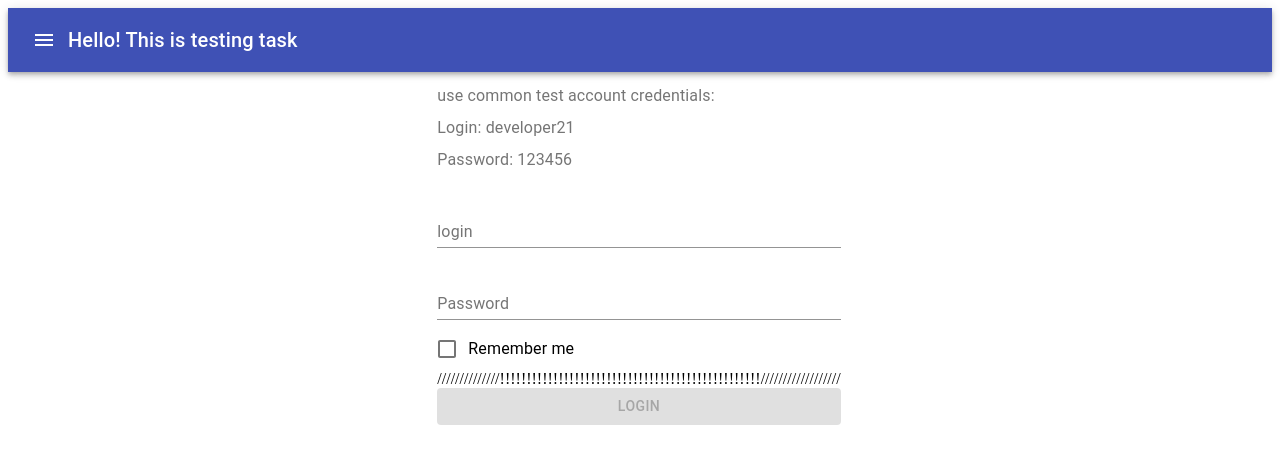
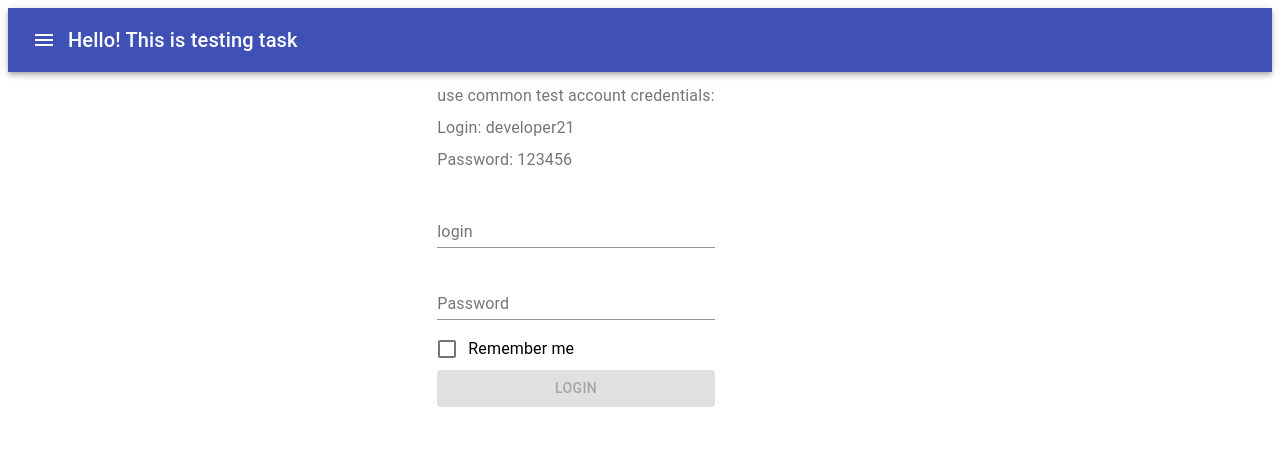
Before and after one commit to NikitaBrinzovik/test-for-US, a React (Create React App) app: page / in a window 1280 px wide. Shown: the top 464 px of the page. Built offline with nearby package versions, Linux system fonts and the light colour scheme.

Commit message:
refactored a bit

```diff
--- a/src/App/App.js
+++ b/src/App/App.js
@@ -1,27 +1,15 @@
+import React from 'react'
+//import {useDispatch, useSelector} from 'react-redux'
+import {Redirect, Route, Switch} from "react-router-dom";
+import {AppBar,  Container, IconButton, Toolbar, Typography} from '@material-ui/core'
+import {Menu} from '@material-ui/icons'
 import {MainPage} from "../components/MainPage/MainPage";
 import {Profile} from "../components/Profile/Profile";
 
-import React from 'react'
-import {AppBar,  Container, IconButton, Toolbar, Typography} from '@material-ui/core'
-
-import {Menu} from '@material-ui/icons'
-import {useDispatch, useSelector} from 'react-redux'
-
-
-import {Redirect, Route, Switch} from "react-router-dom";
-
-
-
 
 const App = () => {
-    const isLoggedIn = useSelector((state) => state.auth.isLoggedIn)
-    console.log("fff:" , isLoggedIn)
-    const dispatch = useDispatch()
-    /*
-    if (isLoggedIn) {
-        return <Redirect to={'/profile'}/>
-    }*/
-
+    //const isLoggedIn = useSelector((state) => state.auth.isLoggedIn)
+    //const dispatch = useDispatch()
 
     return (
         <div className="App">
@@ -45,10 +33,10 @@ const App = () => {
                     <Route exact path={'/'} render={() => <MainPage/>}/>
                     <Route path={'/profile'} render={() => <Profile/>}/>
 
-
                     {/*страница ввода неправильного url (err 404)*/}
                     <Route path={'/404'} render={() =>
                         <h1 style={{'textAlign': 'center', 'fontSize': '50px'}}>404 page not found</h1>}/>
+
                     {/* если свитч не попал ни в один роут, то подхватим редиректом и отправим на стр ошибки*/}
                     <Redirect to={'/404'} from={'*'}/>
                 </Switch>
--- a/src/App/store.js
+++ b/src/App/store.js
@@ -4,9 +4,8 @@ import { composeWithDevTools } from 'redux-devtools-extension';
 import {authReducer} from "../components/MainPage/Auth-Reducer";
 
 // объединяя reducer-ы с помощью combineReducers,
-// мы задаём структуру нашего единственного объекта-состояния
 export const rootReducer = combineReducers({
     auth: authReducer,
 })
-// непосредственно создаём store
+
 export const store = createStore(rootReducer, composeWithDevTools(applyMiddleware(thunkMiddleware)));
--- a/src/components/MainPage/Auth-Reducer.js
+++ b/src/components/MainPage/Auth-Reducer.js
@@ -2,7 +2,6 @@ const initialState = {
     isLoggedIn: false,
     pasteLogin: ""
 }
-
 
 export const authReducer = (state = initialState, action) => {
     switch (action.type) {
@@ -26,40 +25,10 @@ export const authReducer = (state = initialState, action) => {
 export const setIsLoggedInAC = (value) =>
     ({type: 'login/SET_IS_LOGGED_IN', value})
 
+export const getLoginAC = (data) => ({type:"GET_LOGIN", data})
+const redirectAC = (data) => ({type:"REDIRECT", data})
+
 // thunks
-export const loginTC = (data) => (dispatch) => {
-    //dispatch(setAppStatusAC('loading'))
-    // authAPI.login(data)
-    //     .then((res) => {
-    //         debugger
-    //         if (res.data === passCorrect) {
-    //             dispatch(setIsLoggedInAC(true))
-    //             //dispatch(setAppStatusAC('succeeded'))
-    //         } else {
-    //             handleServerAppError(dispatch, res.data)
-    //         }
-    //     })
-    //     .catch((error) => {
-    //         handleServerNetworkError(dispatch, error)
-    //     })
+export const loginTC = () => (dispatch) => {
     dispatch(redirectAC(true))
 }
-/*export const logoutTC = () => (dispatch) => {
-    dispatch(setAppStatusAC('loading'))
-    authAPI.logout()
-        .then((res) => {
-
-
-            //1!!!!!!!!!!!!!!!!!!
-            dispatch(setIsLoggedInAC(false))
-            dispatch(setAppStatusAC('succeeded'))
-
-
-        })
-        .catch((error) => {
-            handleServerNetworkError(dispatch, error)
-        })
-}*/
-
-export const getLoginAC = (data) => ({type:"GET_LOGIN", data})
-const redirectAC = (data) => ({type:"REDIRECT", data})
--- a/src/components/MainPage/MainPage.js
+++ b/src/components/MainPage/MainPage.js
@@ -1,17 +1,14 @@
-//Я бы переименовал компоненту (и директорию соответсвенно) в Login, но в ТЗ указана "Главная страница"
-
-import React, {useState} from 'react'
+import React from 'react'
+import {useDispatch, useSelector} from "react-redux";
+import {Redirect} from "react-router-dom";
 import {Button, Checkbox, FormControl, FormControlLabel, FormGroup, FormLabel, Grid, TextField} from '@material-ui/core'
 import {useFormik} from "formik";
-import {useDispatch, useSelector} from "react-redux";
-import {Redirect} from "react-router-dom";
 import {getLoginAC, loginTC} from "./Auth-Reducer";
 
+//Я бы переименовал компоненту (и директорию соответсвенно) в Login, но в ТЗ указана "Главная страница"
 export const MainPage = () => {
     const dispatch = useDispatch()
     const isLoggedIn = useSelector(state => state.auth.isLoggedIn)
-
-    const [canSubmit, setCanSubmit] = useState(false);
 
     // lib FORMIK
     const formik = useFormik({
@@ -28,35 +25,29 @@ export const MainPage = () => {
                 errors.login = 'Invalid login! Try:"developer21" ';
             }
             if (!values.password) {
-                errors.password = 'Введите пароль. Обязательное поле';
-            } else if (values.password !=="123456") {
-                errors.password = 'Пароль должен быть больше 3 символов (123456)';
+                errors.password = 'Required';
+            } else if (values.password !== "123456") {
+                errors.password = 'Invalid password! Try:" 123456"';
             }
-            if (values.password === "123456" && values.login === "developer21"){
-                setCanSubmit(!canSubmit)
-            }
+
             return errors;
         },
         onSubmit: values => {
-            //alert(JSON.stringify(values))
             dispatch(loginTC(values))
             dispatch(getLoginAC(values.login))
-            //alert(JSON.stringify(values, null,2))
             formik.resetForm();// зачистить поля после подтверждения формы
-            //return <Redirect to={'/profile'}/>
         }
     })
-    const buttonDisabled = ()=>{
-        if(Object.values(formik.values).some(v => v === '')){
+    const buttonDisabled = () => {
+        if (Object.values(formik.values).some(v => v === '')) { //проверка на пустые поля (true = dis)
             return true
-        } else return Object.keys(formik.errors).length !== 0
+        } else return Object.keys(formik.errors).length !== 0 //проверка на ошибоки (true = dis)
     }
+
     //проверка на залогиненость и возможный редирект
     if (isLoggedIn) {
-
         return <Redirect to={'/profile'}/>
     }
-
 
     //lib material-ui
     return <Grid container justify="center">
@@ -96,10 +87,8 @@ export const MainPage = () => {
                             control={<Checkbox {...formik.getFieldProps('rememberMe')}/>}
                         />
 
-
-                        //////////////!!!!!!!!!!!!!!!!!!!!!!!!!!!!!!!!!!!!!!!!!!!!!!!!!//////////////////
-                         {/*<Button  disabled={Object.keys(formik.errors).length !== 0} type={'submit'} variant={'contained'} color={'primary'}>Login</Button>*/}
-                         <Button  disabled={buttonDisabled()} type={'submit'} variant={'contained'} color={'primary'}>Login</Button>
+                        <Button disabled={buttonDisabled()} type={'submit'} variant={'contained'}
+                                color={'primary'}>Login</Button>
                     </FormGroup>
                 </form>
 
--- a/src/components/Profile/Profile.js
+++ b/src/components/Profile/Profile.js
@@ -1,16 +1,12 @@
 import React from 'react';
 import {useSelector} from "react-redux";
 
+export const Profile = () => {
+    const pasteLogin = useSelector((state) => state.auth.pasteLogin)
 
-export const Profile = () => {
-
-    const pasteLogin = useSelector((state) => state.auth.pasteLogin)
-    console.log("here must be:", pasteLogin)
     return (
         <div>
-
             <h1> {pasteLogin}</h1>
-            <h2> dfasdfas</h2>
         </div>
     )
 }
--- a/src/index.js
+++ b/src/index.js
@@ -1,10 +1,10 @@
 import React from 'react';
 import ReactDOM from 'react-dom';
+import {Provider} from "react-redux";
+import {BrowserRouter} from "react-router-dom";
+import reportWebVitals from './reportWebVitals';
 import App from './App/App';
-import reportWebVitals from './reportWebVitals';
 import {store} from "./App/store";
-import {BrowserRouter} from "react-router-dom";
-import {Provider} from "react-redux";
 
 ReactDOM.render(
     <React.StrictMode>
```
Also changed, not shown: src/API/api.js (+2 -13 lines), public/logo192.png (added).
